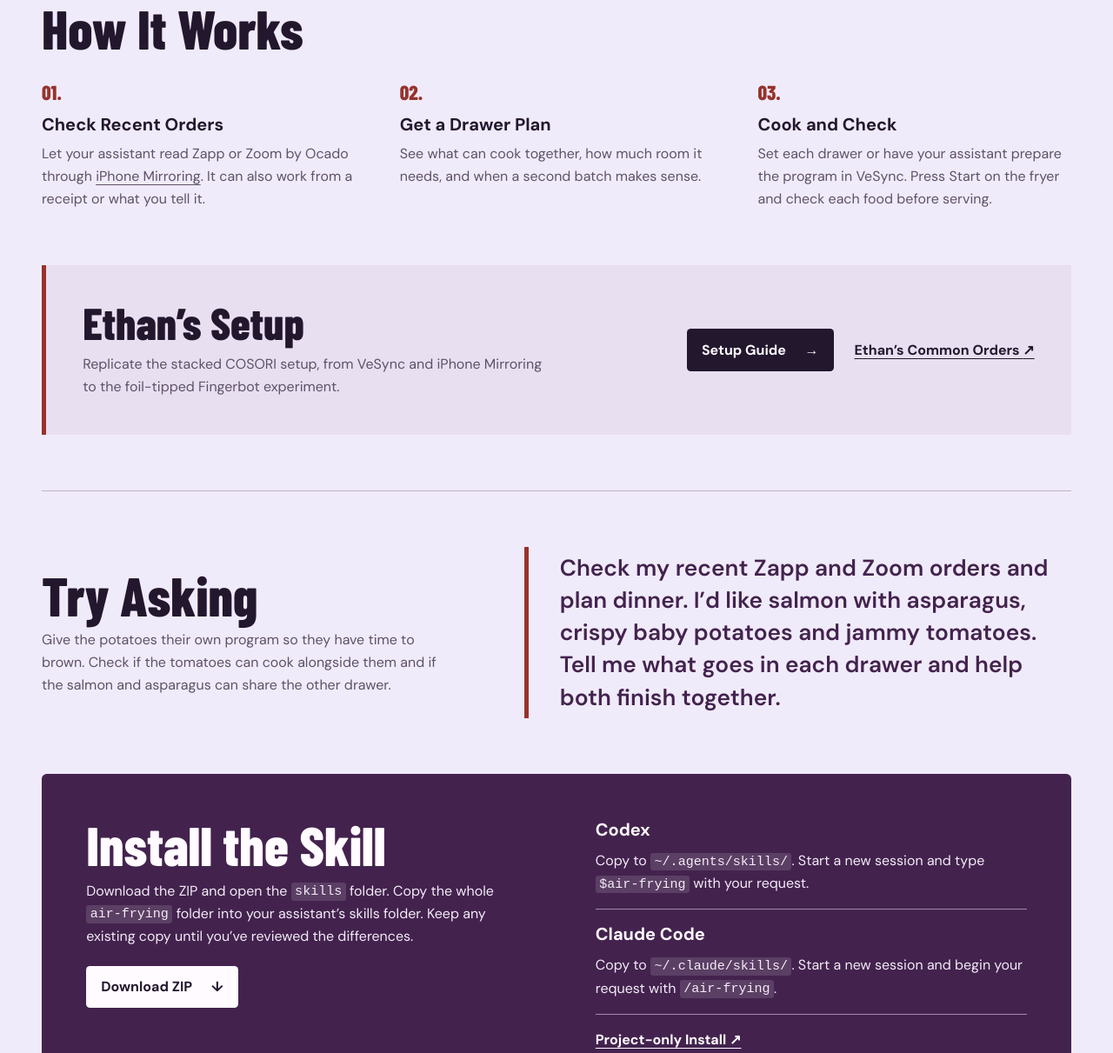
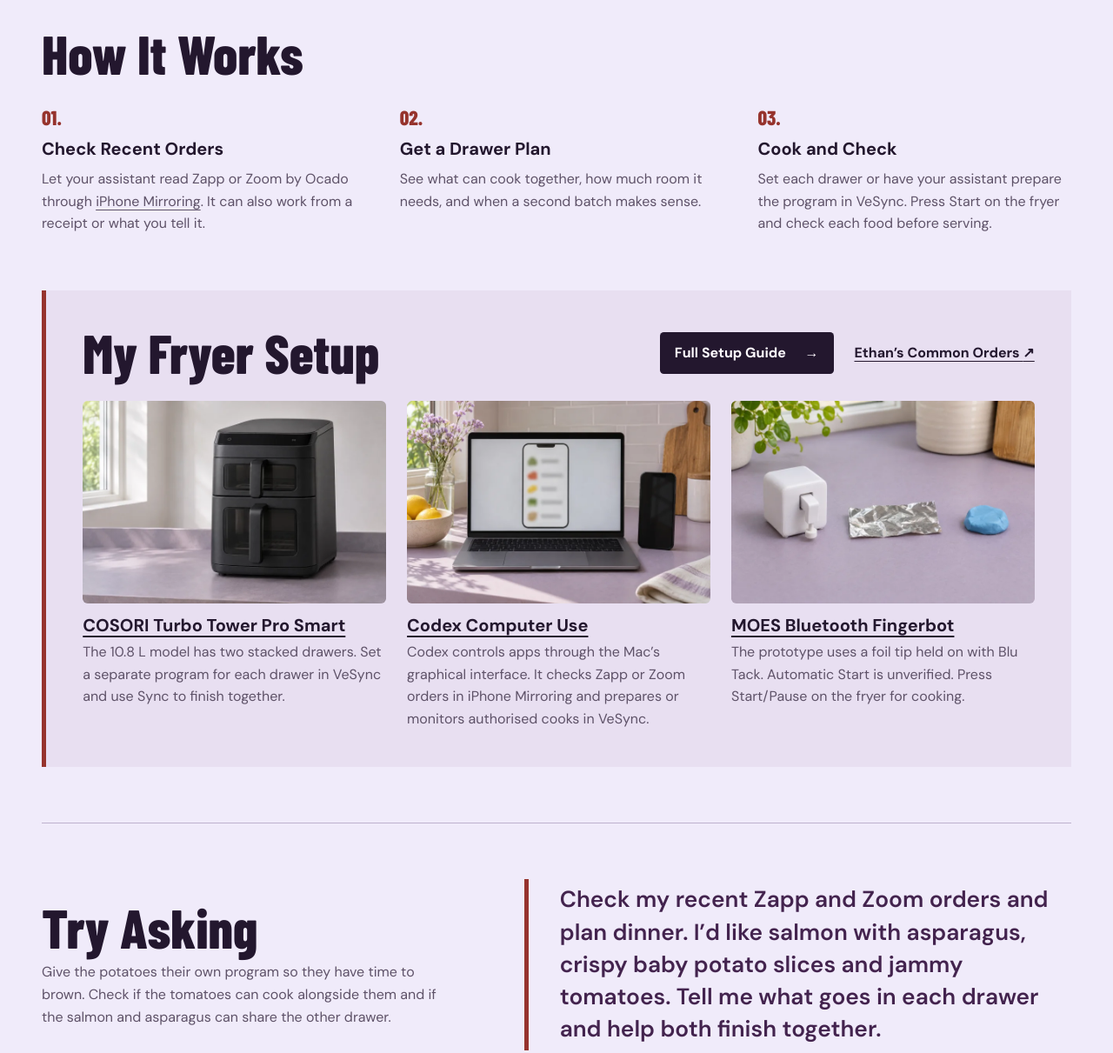
Before and after one commit to EthanSK/agentic-air-frying, a plain HTML site: page docs/index.html in a window 1280 px wide. Shown: the part 777-1988 px from the top of the page at 87% size. Drawn offline with Linux system fonts and the light colour scheme.

Commit message:
Show My Fryer Setup on the homepage
Summarise the COSORI, Codex Computer Use and Fingerbot setup on the homepage, keep the detailed guide, and show round potato slices in the dinner photo.

```diff
--- a/docs/index.html
+++ b/docs/index.html
@@ -4,17 +4,17 @@
   <meta charset="utf-8">
   <meta name="viewport" content="width=device-width, initial-scale=1">
   <title>Air Frying — A Cooking Skill for Your AI Assistant</title>
-  <meta name="description" content="Plan dinner from recent grocery orders, choose what goes in each air fryer drawer, and set up a COSORI with VeSync and iPhone Mirroring.">
+  <meta name="description" content="Plan dinner from recent grocery orders and see the COSORI, VeSync, Codex Computer Use and Fingerbot setup.">
   <meta name="theme-color" content="#f0ebfa">
   <link rel="canonical" href="https://ethansk.github.io/air-frying/">
   <meta property="og:type" content="website">
   <meta property="og:title" content="Air Frying — What goes in which drawer?">
   <meta property="og:description" content="Plan what goes in each drawer and help dinner finish together.">
   <meta property="og:url" content="https://ethansk.github.io/air-frying/">
-  <meta property="og:image" content="https://ethansk.github.io/air-frying/assets/salmon-drawers.webp">
-  <meta property="og:image:alt" content="Roast potatoes and cherry tomatoes in the top air fryer drawer, with salmon and asparagus in the bottom drawer.">
+  <meta property="og:image" content="https://ethansk.github.io/air-frying/assets/salmon-potato-slices.webp">
+  <meta property="og:image:alt" content="Round roasted potato slices and cherry tomatoes in the top air fryer drawer, with salmon and asparagus in the bottom drawer.">
   <link rel="icon" href="./assets/icon.png" type="image/png">
-  <link rel="stylesheet" href="./styles.css?v=3">
+  <link rel="stylesheet" href="./styles.css?v=4">
 </head>
 <body>
   <a class="skip" href="#main">Skip to content</a>
@@ -22,7 +22,7 @@
     <a class="brand" href="./"><span class="basket-mark" aria-hidden="true"></span> Air Frying</a>
     <nav aria-label="Main">
       <a href="#how-it-works">How It Works</a>
-      <a href="./setup.html">Ethan’s Setup</a>
+      <a href="#setup">My Fryer Setup</a>
       <a href="#install">Install</a>
       <a href="https://github.com/EthanSK/air-frying">GitHub <span aria-hidden="true">↗</span></a>
     </nav>
@@ -42,9 +42,9 @@
       </div>
 
       <figure class="drawer-sheet">
-        <img src="./assets/salmon-drawers.webp" width="960" height="769" alt="Two air fryer drawers on a red worktop. The top drawer holds roast potatoes and cherry tomatoes. The bottom drawer holds salmon and asparagus.">
+        <img src="./assets/salmon-potato-slices.webp" width="960" height="769" alt="Two air fryer drawers on a red worktop. The top drawer holds round roasted potato slices and cherry tomatoes. The bottom drawer holds salmon and asparagus.">
         <figcaption>
-          <span><small>Top drawer</small><strong>Potatoes &amp; tomatoes</strong></span>
+          <span><small>Top drawer</small><strong>Potato slices &amp; tomatoes</strong></span>
           <span><small>Bottom drawer</small><strong>Salmon &amp; asparagus</strong></span>
         </figcaption>
       </figure>
@@ -68,16 +68,38 @@
       </ol>
     </section>
 
-    <aside class="setup-link" aria-label="Ethan’s setup">
-      <div>
-        <h2>Ethan’s Setup</h2>
-        <p>Replicate the stacked COSORI setup, from VeSync and iPhone Mirroring to the foil-tipped Fingerbot experiment.</p>
+    <section id="setup" class="setup-summary" aria-labelledby="setup-title">
+      <div class="setup-summary-heading">
+        <h2 id="setup-title">My Fryer Setup</h2>
+        <div class="actions">
+          <a class="button" href="./setup.html">Full Setup Guide <span aria-hidden="true">→</span></a>
+          <a class="text-link" href="./setup.html#common-orders">Ethan’s Common Orders <span aria-hidden="true">↗</span></a>
+        </div>
       </div>
-      <div class="actions">
-        <a class="button" href="./setup.html">Setup Guide <span aria-hidden="true">→</span></a>
-        <a class="text-link" href="./setup.html#common-orders">Ethan’s Common Orders <span aria-hidden="true">↗</span></a>
+      <div class="setup-summary-grid">
+        <article class="setup-summary-card">
+          <img src="./assets/stacked-fryer.webp" width="780" height="520" loading="lazy" alt="">
+          <div>
+            <h3><a href="./setup.html#fryer">COSORI Turbo Tower Pro Smart</a></h3>
+            <p>The 10.8 L model has two stacked drawers. Set a separate program for each drawer in VeSync and use Sync to finish together.</p>
+          </div>
+        </article>
+        <article class="setup-summary-card">
+          <img src="./assets/order-mirroring.webp" width="780" height="520" loading="lazy" alt="">
+          <div>
+            <h3><a href="./setup.html#computer-use">Codex Computer Use</a></h3>
+            <p>Codex controls apps through the Mac’s graphical interface. It checks Zapp or Zoom orders in iPhone Mirroring and prepares or monitors authorised cooks in VeSync.</p>
+          </div>
+        </article>
+        <article class="setup-summary-card">
+          <img src="./assets/fingerbot-parts.webp" width="780" height="520" loading="lazy" alt="">
+          <div>
+            <h3><a href="./setup.html#fingerbot">MOES Bluetooth Fingerbot</a></h3>
+            <p>The prototype uses a foil tip held on with Blu Tack. Automatic Start is unverified. Press Start/Pause on the fryer for cooking.</p>
+          </div>
+        </article>
       </div>
-    </aside>
+    </section>
 
     <section id="example" class="example" aria-labelledby="example-title">
       <div>
@@ -85,7 +107,7 @@
         <p>Give the potatoes their own program so they have time to brown. Check if the tomatoes can cook alongside them and if the salmon and asparagus can share the other drawer.</p>
       </div>
       <blockquote>
-        <p>Check my recent Zapp and Zoom orders and plan dinner. I’d like salmon with asparagus, crispy baby potatoes and jammy tomatoes. Tell me what goes in each drawer and help both finish together.</p>
+        <p>Check my recent Zapp and Zoom orders and plan dinner. I’d like salmon with asparagus, crispy baby potato slices and jammy tomatoes. Tell me what goes in each drawer and help both finish together.</p>
       </blockquote>
     </section>
 
--- a/docs/styles.css
+++ b/docs/styles.css
@@ -251,21 +251,19 @@ code {
 .missing { padding-block: 4rem; }
 .missing p { margin-block: 1rem; }
 
-.setup-link {
-  display: flex;
-  flex-wrap: wrap;
-  align-items: center;
-  justify-content: space-between;
-  gap: 1.1rem 2rem;
+.setup-summary {
   padding: clamp(1.3rem, 3.3vw, 3rem);
   margin-bottom: clamp(2.5rem, 5vw, 4.5rem);
   border-left: .35rem solid var(--paprika);
   background: #e8dff1;
 }
 
-.setup-link h2 { font-size: clamp(2.35rem, 4vw, 3.65rem); }
-.setup-link p { max-width: 49ch; margin-top: .65rem; color: var(--muted); }
-.setup-link .actions { margin: 0; }
+.setup-summary-heading { display: flex; flex-wrap: wrap; align-items: center; justify-content: space-between; gap: 1rem 2rem; }
+.setup-summary-heading .actions { margin: 0; }
+.setup-summary-grid { display: grid; grid-template-columns: repeat(3, minmax(0, 1fr)); gap: 1.5rem; margin-top: 1.6rem; }
+.setup-summary-card img { display: block; width: 100%; height: auto; border-radius: .36rem; }
+.setup-summary-card h3 { margin-top: .8rem; }
+.setup-summary-card p { margin-top: .35rem; color: var(--muted); }
 
 .setup-intro, .setup-step {
   display: grid;
@@ -324,6 +322,9 @@ code {
   .steps { grid-template-columns: 1fr; }
   .steps h3 { display: inline; margin: 0 0 0 .35rem; }
   .steps li p { margin-top: .25rem; }
+  .setup-summary-grid { grid-template-columns: 1fr; }
+  .setup-summary-card { display: grid; grid-template-columns: 26% minmax(0, 1fr); align-items: start; gap: .75rem; }
+  .setup-summary-card h3 { margin-top: 0; }
   .setup-intro, .setup-step, .orders-grid { grid-template-columns: 1fr; }
 }
 
```
Also changed, not shown: docs/404.html (+1 -1 lines), docs/setup.html (+10 -8 lines), docs/assets/salmon-drawers.webp (deleted), docs/assets/salmon-potato-slices.webp (added), 3 other files.
